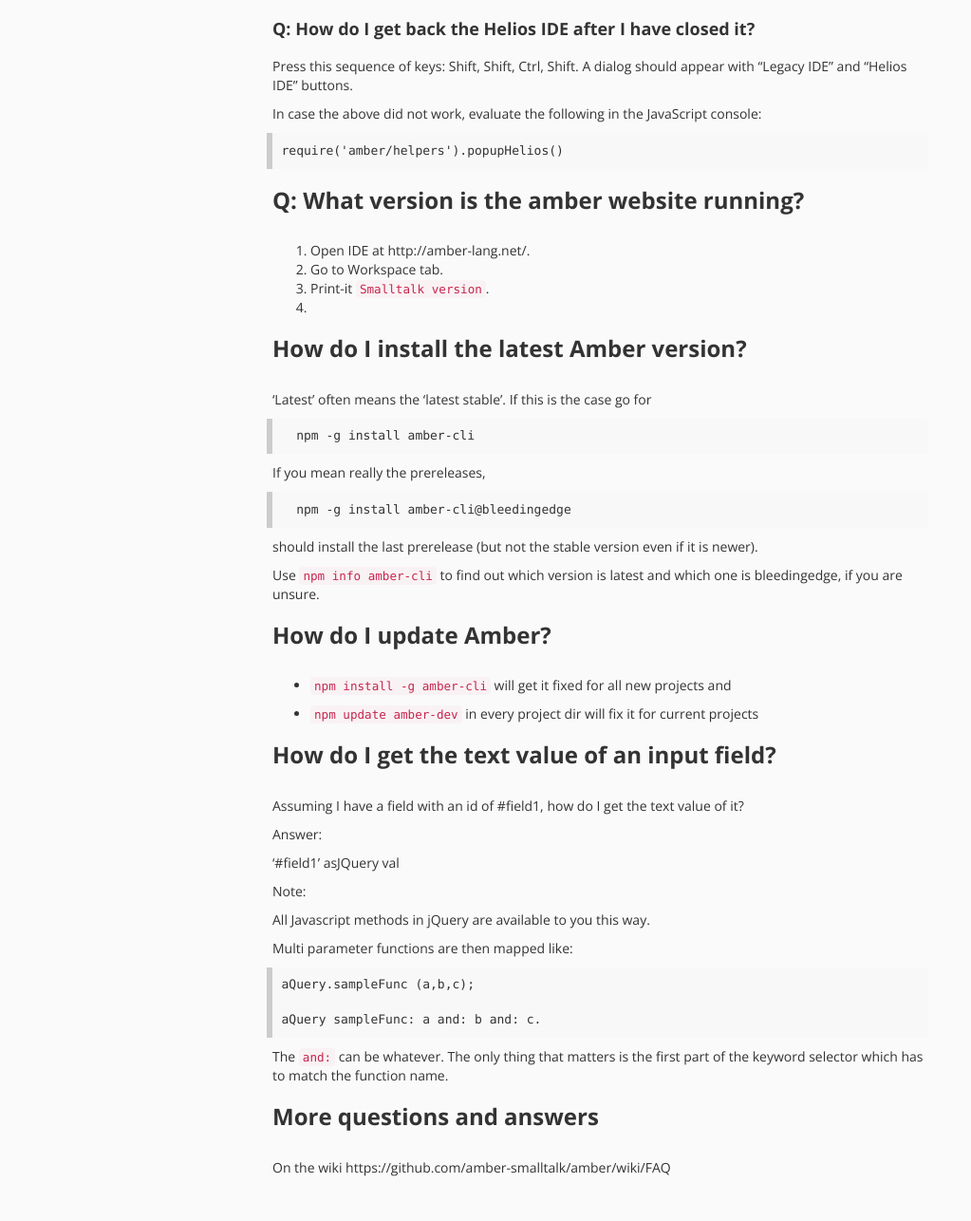
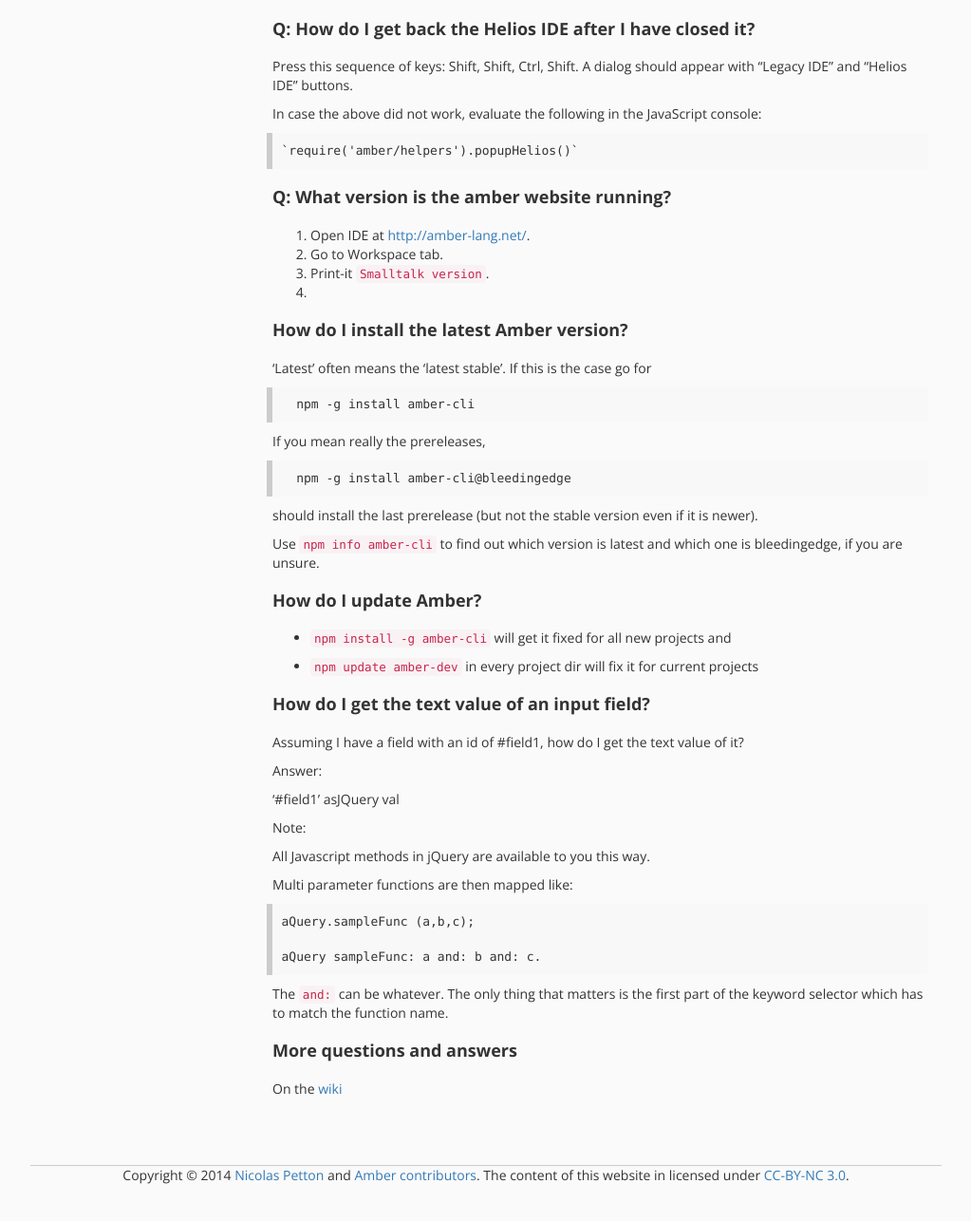
Before and after one commit to amber-smalltalk/amber-documentation, a Jekyll site: the page built from faq.md, in a window 1280 px wide and 1400 px high, scrolled down 1026 px, cut to the strip 109-1395 px from the top of the window. Shown: the whole strip at 95% size, without its empty margins (128-1151 px from the left). Built offline with Jekyll 4.4.1, drawn with Linux system fonts in a browser that asks for light colours; nearby versions of some CDN libraries; after the commit the page ends 2393 px from its top, so only the background shows below that.

```diff
--- a/faq.md
+++ b/faq.md
@@ -17,7 +17,7 @@ amber init
 amber serve
 {% endhighlight %}
 
-And visit `http://localhost:4000`
+And visit [http://localhost:4000](http://localhost:4000)
 
 Here is also a terminal screencast doing just that:
 
@@ -31,17 +31,17 @@ A dialog should appear with "Legacy IDE" and "Helios IDE" buttons.
 
 In case the above did not work, evaluate the following in the JavaScript console:
 
-    require('amber/helpers').popupHelios()
+    `require('amber/helpers').popupHelios()`
 
 
-### Q: What version is the amber website running?
+#### Q: What version is the amber website running?
 
-1.    Open IDE at http://amber-lang.net/.
+1.    Open IDE at [http://amber-lang.net/](http://amber-lang.net/).
 2.    Go to Workspace tab.
 3.    Print-it ``Smalltalk version``.
 4.
 
-### How do I install the latest Amber version?
+#### How do I install the latest Amber version?
 
 'Latest' often means the 'latest stable'. If this is the case go for
 
@@ -56,14 +56,14 @@ should install the last prerelease (but not the stable version even if it is new
 Use `npm info amber-cli` to find out which version is latest and which one is bleedingedge, if you are unsure.
 
 
-### How do I update Amber?
+#### How do I update Amber?
 
 -  ``npm install -g amber-cli``  will get it fixed for all new projects and
 
 -  ``npm update amber-dev`` in every project dir will fix it for current projects
 
 
-### How do I get the text value of an input field?
+#### How do I get the text value of an input field?
 
 Assuming I have a field with an id of #field1, how do I get the text value of it?
 
@@ -85,7 +85,6 @@ The ``and:`` can be whatever. The only thing that matters is the first part of t
 
 
 
-### More questions and answers
+#### More questions and answers
 
-On the wiki
-https://github.com/amber-smalltalk/amber/wiki/FAQ
+On the [wiki](https://github.com/amber-smalltalk/amber/wiki/FAQ)
```
